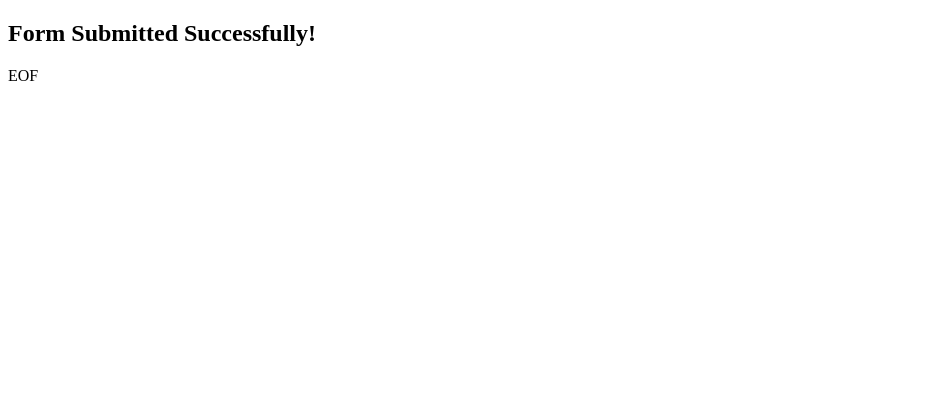
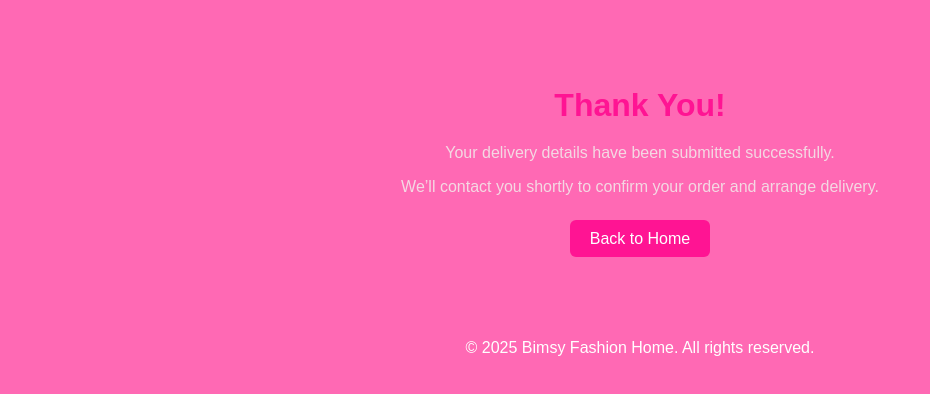
Before and after one commit to Bose400/-bimsy-fashion-home-, a plain HTML site: page success.html in a window 1280 px wide. Shown: the whole page, without its empty margins (0-930 px from the left). Drawn offline with Linux system fonts and the light colour scheme.

Commit message:
Initial commit of full project

```diff
--- a/success.html
+++ b/success.html
@@ -1,6 +1,22 @@
 <!DOCTYPE html>
-<html>
-  <head><title>Success</title></head>
-  <body><h2>Form Submitted Successfully!</h2></body>
+<html lang="en">
+<head>
+  <meta charset="UTF-8" />
+  <meta name="viewport" content="width=device-width, initial-scale=1.0" />
+  <title>Submission Successful</title>
+  <link rel="stylesheet" href="style.css" />
+</head>
+<body>
+  <section class="container" style="text-align: center; padding: 60px 20px;">
+    <h2 style="color: #ff1493;">Thank You!</h2>
+    <p>Your delivery details have been submitted successfully.</p>
+    <p>We’ll contact you shortly to confirm your order and arrange delivery.</p>
+    <br />
+    <a href="index.html" style="background-color: #ff1493; color: white; padding: 10px 20px; border-radius: 6px; text-decoration: none;">Back to Home</a>
+  </section>
+
+  <footer>
+    <p>© 2025 Bimsy Fashion Home. All rights reserved.</p>
+  </footer>
+</body>
 </html>
-EOF
```
Also changed, not shown: index.html (+1 -1 lines).
